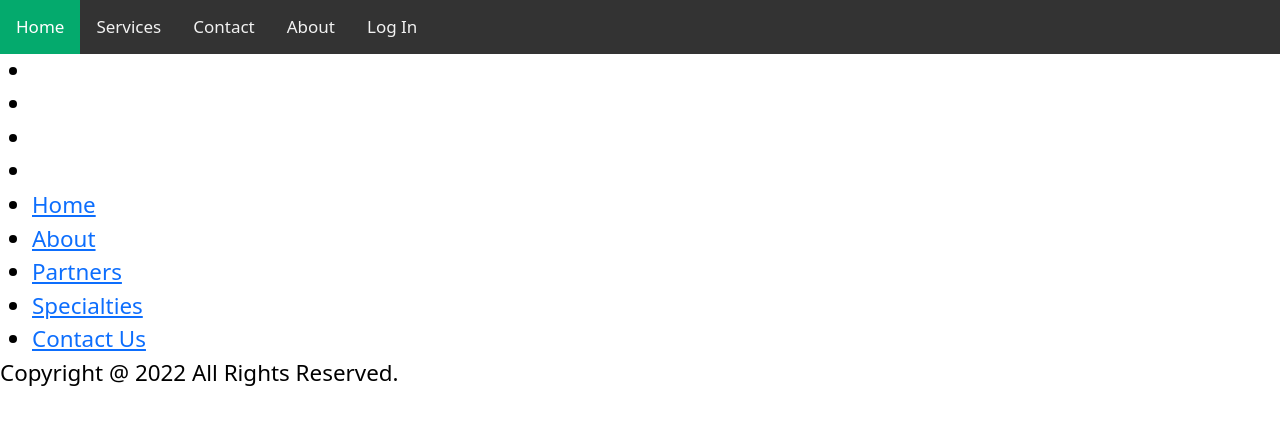
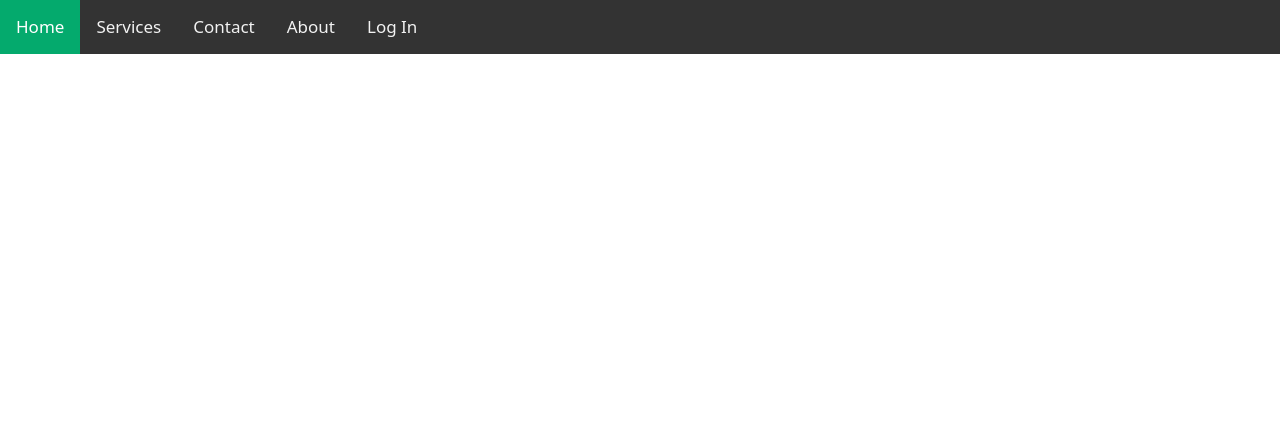
Before and after one commit to prabhat7k/Freelancer-webpage, a plain HTML site: page index.html in a window 1280 px wide. Drawn offline with nearby package versions, Linux system fonts and the light colour scheme.

Commit message:
removed bugs

```diff
--- a/index.html
+++ b/index.html
@@ -18,24 +18,7 @@
 	</div>
 
 
-	  <footer>
-        	<ul class="icons">
-            		<li><a href="#"><ion-icon name="logo-whatsapp"></ion-icon></a></li>
-            		<li><a href="#"><ion-icon name="logo-linkedin"></ion-icon></a></li>
-            		<li><a href="#"><ion-icon name="logo-facebook"></ion-icon></a></li>
-            		<li><a href="#"><ion-icon name="logo-instagram"></ion-icon></a></li>
-        	</ul>
-        	<ul class="menu">
-                	<li><a href="#">Home</a></li>
-                	<li><a href="#">About</a></li>
-                	<li><a href="#">Partners</a></li>
-			<li><a href="#">Specialties</a></li>
-			<li><a href="#">Contact Us</a></li>
-        	</ul>
-            	<div class="footer-copyright">
-                <p>Copyright @ 2022 All Rights Reserved.</p>
-            	</div>
-    	</footer>
+
 	<script src="index.js"></script>
 	<script src="https://cdn.jsdelivr.net/npm/@popperjs/core@2.11.6/dist/umd/popper.min.js" integrity="sha384-oBqDVmMz9ATKxIep9tiCxS/Z9fNfEXiDAYTujMAeBAsjFuCZSmKbSSUnQlmh/jp3" crossorigin="anonymous"></script>
 	<script src="https://cdn.jsdelivr.net/npm/bootstrap@5.2.2/dist/js/bootstrap.min.js" integrity="sha384-IDwe1+LCz02ROU9k972gdyvl+AESN10+x7tBKgc9I5HFtuNz0wWnPclzo6p9vxnk" crossorigin="anonymous"></script>
```
